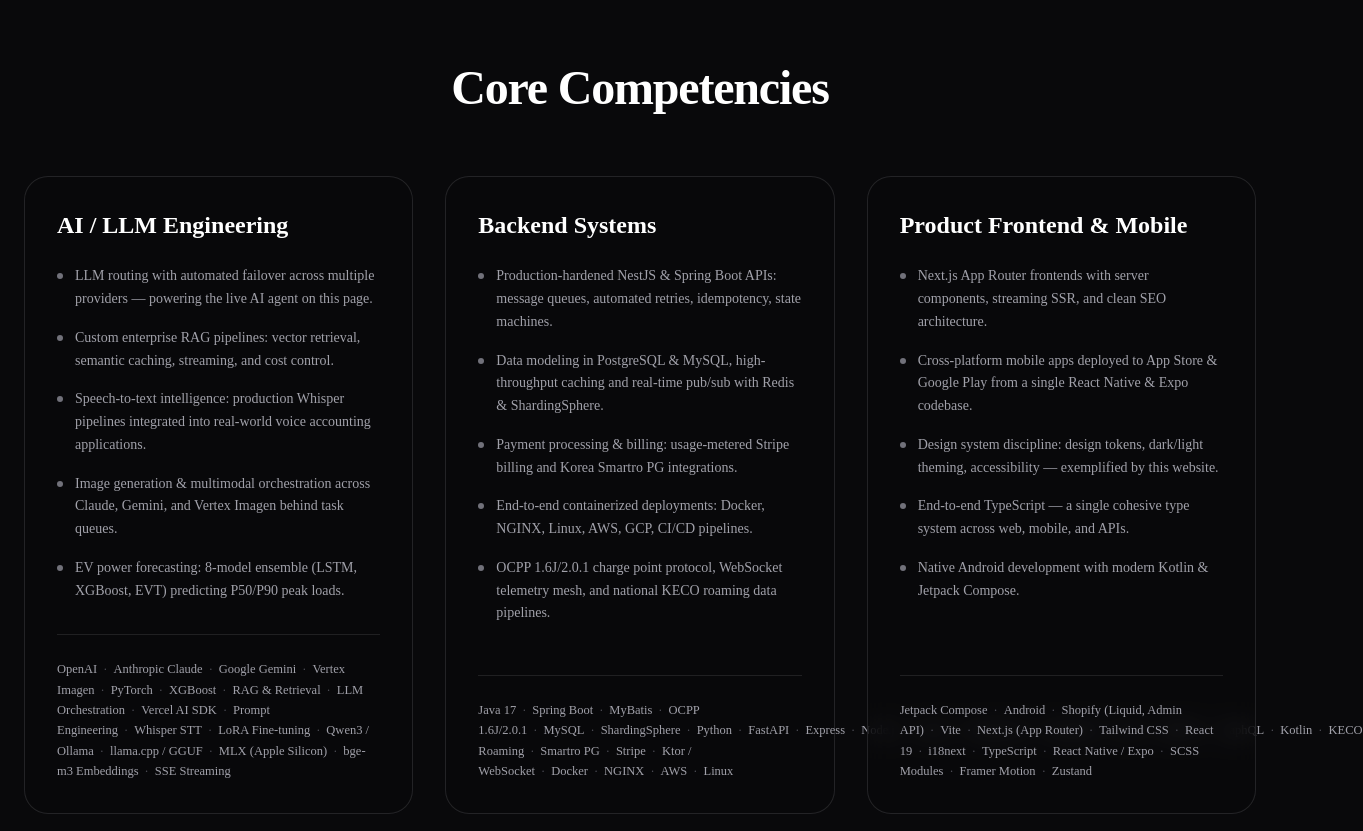
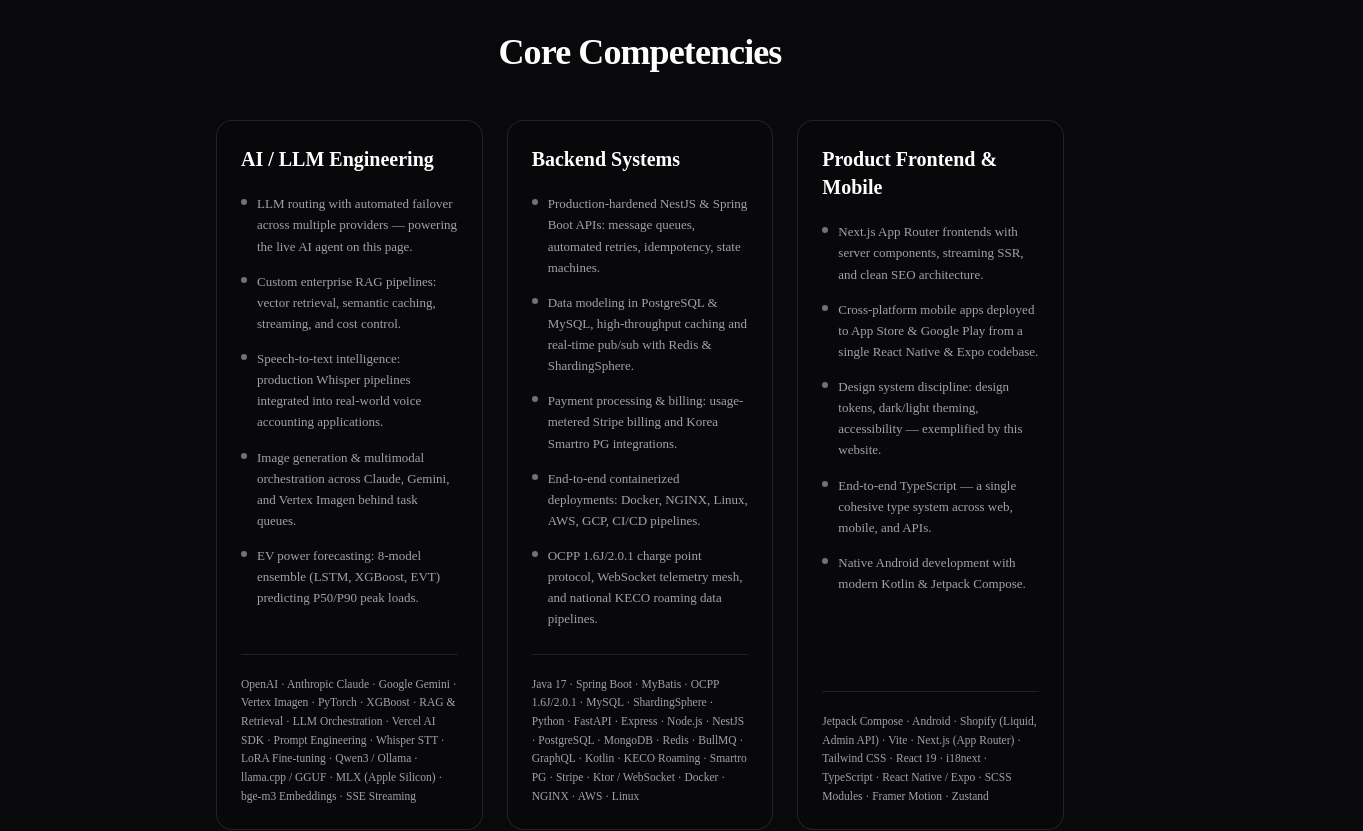
Before and after one commit to abdulboriy6863/aboutme, a Next.js app: page /en in a window 1280 px wide. Shown: the part 1760-2591 px from the top of the page, 1363 px wide, since content can reach past the window. Built offline with nearby package versions, Linux system fonts and the light colour scheme.

Commit message:
fix: align Skills section width with AboutMe and fix text wrapping

```diff
--- a/src/components/modules/skills/Skills.tsx
+++ b/src/components/modules/skills/Skills.tsx
@@ -10,23 +10,23 @@
   const categories = ["ai", "backend", "frontend"] as const;
 
   return (
-    <section id="skills" className="py-20 sm:py-28 relative">
-      <div className="max-w-7xl mx-auto px-4 sm:px-6">
+    <section id="skills" className="py-16 sm:py-20 relative">
+      <div className="max-w-4xl mx-auto px-4 sm:px-6">
         {/* Section Heading */}
         <motion.div
           initial={{ opacity: 0, y: 16 }}
           whileInView={{ opacity: 1, y: 0 }}
           viewport={{ once: true }}
           transition={{ duration: 0.5 }}
-          className="text-center mb-12 sm:mb-16"
+          className="text-center mb-10 sm:mb-12"
         >
-          <h2 className="text-3xl sm:text-4xl lg:text-5xl font-extrabold tracking-tight text-zinc-900 dark:text-white">
+          <h2 className="text-3xl sm:text-4xl font-bold tracking-tight text-zinc-900 dark:text-white">
             {t("title")}
           </h2>
         </motion.div>
 
         {/* 3-Column Cards Grid */}
-        <div className="grid grid-cols-1 lg:grid-cols-3 gap-6 sm:gap-8 items-stretch">
+        <div className="grid grid-cols-1 md:grid-cols-3 gap-5 sm:gap-6 items-stretch">
           {categories.map((catKey, index) => {
             const bullets = t.raw(`categories.${catKey}.bullets`) as string[];
             const stack = t.raw(`categories.${catKey}.stack`) as string[];
@@ -37,21 +37,21 @@
                 initial={{ opacity: 0, y: 20 }}
                 whileInView={{ opacity: 1, y: 0 }}
                 viewport={{ once: true }}
-                transition={{ duration: 0.5, delay: index * 0.12 }}
-                className="group relative rounded-3xl border border-zinc-200/90 dark:border-zinc-800/90 bg-white/70 dark:bg-zinc-950/60 p-6 sm:p-8 flex flex-col justify-between hover:border-[#79a7a7]/60 dark:hover:border-[#79a7a7]/50 hover:shadow-[0_8px_30px_rgba(82,124,115,0.08)] dark:hover:shadow-[0_0_30px_rgba(121,167,167,0.08)] transition-all duration-300 backdrop-blur-md"
+                transition={{ duration: 0.5, delay: index * 0.1 }}
+                className="group relative rounded-2xl border border-zinc-200/90 dark:border-zinc-800/90 bg-white/70 dark:bg-zinc-950/60 p-5 sm:p-6 flex flex-col justify-between hover:border-[#79a7a7] dark:hover:border-[#79a7a7]/70 hover:bg-[#79a7a7]/5 dark:hover:bg-[#79a7a7]/5 hover:shadow-[0_4px_24px_rgba(82,124,115,0.1)] dark:hover:shadow-[0_0_24px_rgba(121,167,167,0.12)] transition-all duration-300 backdrop-blur-md overflow-hidden"
               >
                 <div>
                   {/* Category Title */}
-                  <h3 className="text-xl sm:text-2xl font-bold text-zinc-900 dark:text-white mb-6 group-hover:text-[#527c73] dark:group-hover:text-[#79a7a7] transition-colors">
+                  <h3 className="text-lg sm:text-xl font-bold text-zinc-900 dark:text-white mb-5 group-hover:text-[#527c73] dark:group-hover:text-[#79a7a7] transition-colors">
                     {t(`categories.${catKey}.title`)}
                   </h3>
 
                   {/* Bullet Points */}
-                  <ul className="space-y-4">
+                  <ul className="space-y-3.5">
                     {bullets.map((bullet, bIdx) => (
-                      <li key={bIdx} className="flex items-start gap-3">
-                        <span className="h-1.5 w-1.5 rounded-full bg-zinc-400 dark:bg-zinc-500 mt-2 shrink-0 group-hover:bg-[#527c73] dark:group-hover:bg-[#79a7a7] transition-colors" />
-                        <span className="text-sm sm:text-[14px] text-zinc-600 dark:text-zinc-400 leading-relaxed font-normal">
+                      <li key={bIdx} className="flex items-start gap-2.5">
+                        <span className="h-1.5 w-1.5 rounded-full bg-zinc-400 dark:bg-zinc-500 mt-1.5 shrink-0 group-hover:bg-[#527c73] dark:group-hover:bg-[#79a7a7] transition-colors" />
+                        <span className="text-xs sm:text-[13px] text-zinc-600 dark:text-zinc-400 leading-relaxed font-normal">
                           {bullet}
                         </span>
                       </li>
@@ -60,20 +60,9 @@
                 </div>
 
                 {/* Bottom Divider & Tech Stack */}
-                <div className="mt-8 pt-6 border-t border-zinc-200/80 dark:border-zinc-800/80">
-                  <p className="font-mono text-xs sm:text-[12.5px] text-zinc-500 dark:text-zinc-400 leading-relaxed">
-                    {stack.map((item, sIdx) => (
-                      <React.Fragment key={sIdx}>
-                        <span className="hover:text-zinc-900 dark:hover:text-zinc-200 transition-colors">
-                          {item}
-                        </span>
-                        {sIdx < stack.length - 1 && (
-                          <span className="mx-1.5 text-zinc-400 dark:text-zinc-600 select-none">
-                            ·
-                          </span>
-                        )}
-                      </React.Fragment>
-                    ))}
+                <div className="mt-6 pt-5 border-t border-zinc-200/80 dark:border-zinc-800/80">
+                  <p className="font-mono text-[11px] sm:text-[11.5px] text-zinc-500 dark:text-zinc-400 leading-relaxed break-words">
+                    {stack.join(" · ")}
                   </p>
                 </div>
               </motion.div>
```
